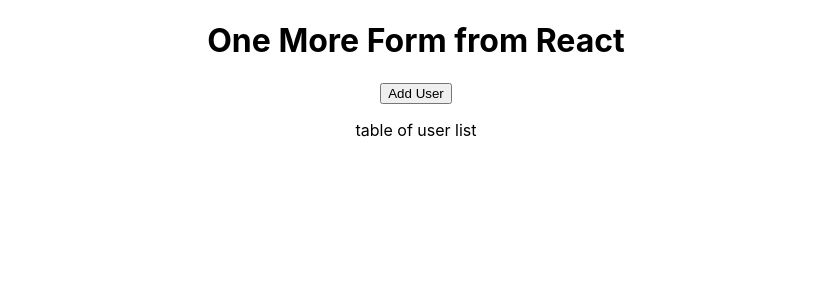
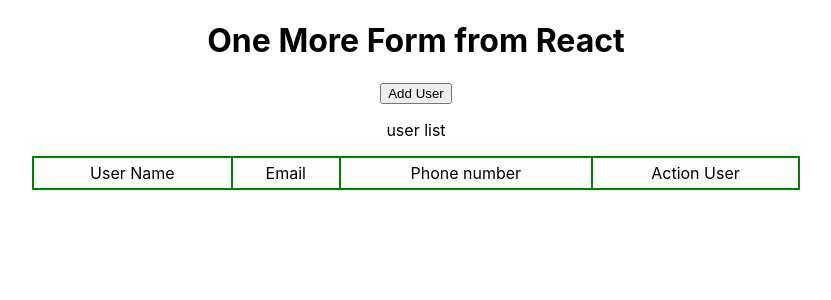
Before and after one commit to shtabnov/form, a React (Create React App) app: page / in a window 1280 px wide. Shown: the top 300 px of the page, without its empty margins (224-1055 px from the left). Built offline with nearby package versions, Linux system fonts and the light colour scheme.

Commit message:
array.map from userList

```diff
--- a/src/App.js
+++ b/src/App.js
@@ -18,7 +18,7 @@
             <button className="open" onClick={() => setModalActive(true)}>
                 Add User
             </button>
-            <UserList />
+            <UserList users={users} />
             <Modal active={modalActive} setActive={setModalActive}>
                 <Form addUser={addNewUser} setActive={setModalActive} />
             </Modal>
--- a/src/components/Form/Form.js
+++ b/src/components/Form/Form.js
@@ -11,6 +11,7 @@
 
     const handleFormSubmit = (event) => {
         event.preventDefault();
+        console.log("sub");
         addUser(data);
         setData({
             firstName: "",
@@ -65,6 +66,7 @@
             </label>
             <div className={styles.actionForm}>
                 <button
+                    type="reset"
                     onClick={() => {
                         setActive(false);
                     }}
--- a/src/components/UserList/UserList.js
+++ b/src/components/UserList/UserList.js
@@ -1,7 +1,37 @@
-function UserList() {
+import styles from "./UserList.module.css";
+
+function UserList({ users }) {
     return (
-        <div>
-            <p>table of user list</p>
+        <div className={styles.userList}>
+            <p>user list</p>
+            <table>
+                <tbody>
+                    <tr>
+                        <td>User Name</td>
+                        <td>Email</td>
+                        <td>Phone number</td>
+                        <td>Action User</td>
+                    </tr>
+
+                    {/* userItem */}
+
+                    {users.map((el) => {
+                        return (
+                            <tr>
+                                <td>{el.firstName}</td>
+                                <td>{el.email}</td>
+                                <td>{el.phone}</td>
+                                <td>
+                                    <div className={styles.listAction}>
+                                        <button>Edit</button>
+                                        <button>Delete</button>
+                                    </div>
+                                </td>
+                            </tr>
+                        );
+                    })}
+                </tbody>
+            </table>
         </div>
     );
 }
--- a/src/components/UserList/UserList.module.css
+++ b/src/components/UserList/UserList.module.css
@@ -0,0 +1,21 @@
+.userList {
+    margin: 0 auto;
+    width: 60vw;
+}
+
+.userList table {
+    width: 100%;
+    border-collapse: collapse;
+    border-spacing: 0;
+    height: auto;
+}
+.userList td,
+.userList th {
+    padding: 5px;
+    border: 2px solid green;
+}
+
+.listAction {
+    display: flex;
+    justify-content: space-around;
+}
```
